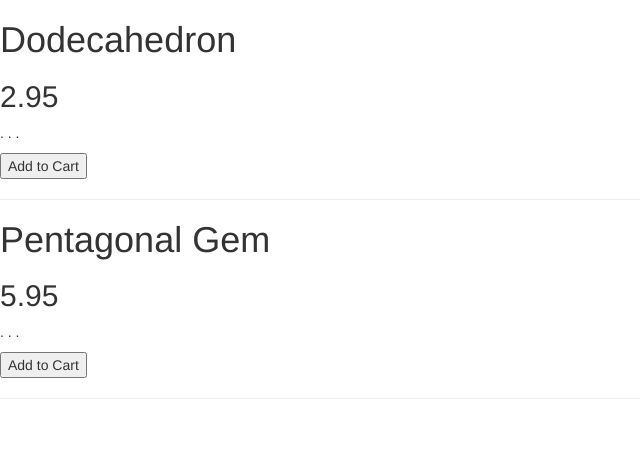
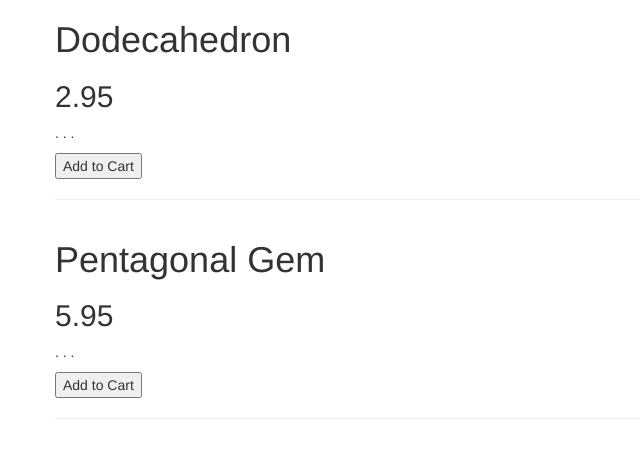
Before and after one commit to gustavodemari/angular-store, a plain HTML site: page index.html in a window 1280 px wide. Shown: the whole page, without its empty margins (0-640 px from the left). Drawn offline with Linux system fonts and the light colour scheme.

Commit message:
adjusting view with bootstrap

```diff
--- a/index.html
+++ b/index.html
@@ -1,15 +1,22 @@
 <!DOCTYPE html>
 <html ng-app="store">
   <head>
+    <meta name="viewport" content="width=device-width, initial-scale=1">
     <link rel="stylesheet" type="text/css" href="css/bootstrap.min.css" />
   </head>
   <body ng-controller="StoreController as store">
-    <div ng-repeat="product in store.products">
-      <h1>{{product.name}}</h1>
-      <h2>{{product.price}}</h2>
-      <p>{{product.description}}</p>
-      <button ng-show="product.canPurchase"> Add to Cart </button>
-      <hr>
+    <div class="container">
+      <div class="product row">
+        <div class="col-md-12">
+          <div class="row" ng-repeat="product in store.products">
+            <h1>{{product.name}}</h1>
+            <h2>{{product.price}}</h2>
+            <p>{{product.description}}</p>
+            <button ng-show="product.canPurchase"> Add to Cart </button>
+            <hr>
+          </div>
+        </div>
+      </div>
     </div>
     <script type="text/javascript" src="js/angular.min.js"></script>
     <script type="text/javascript" src="app.js"></script>
```
